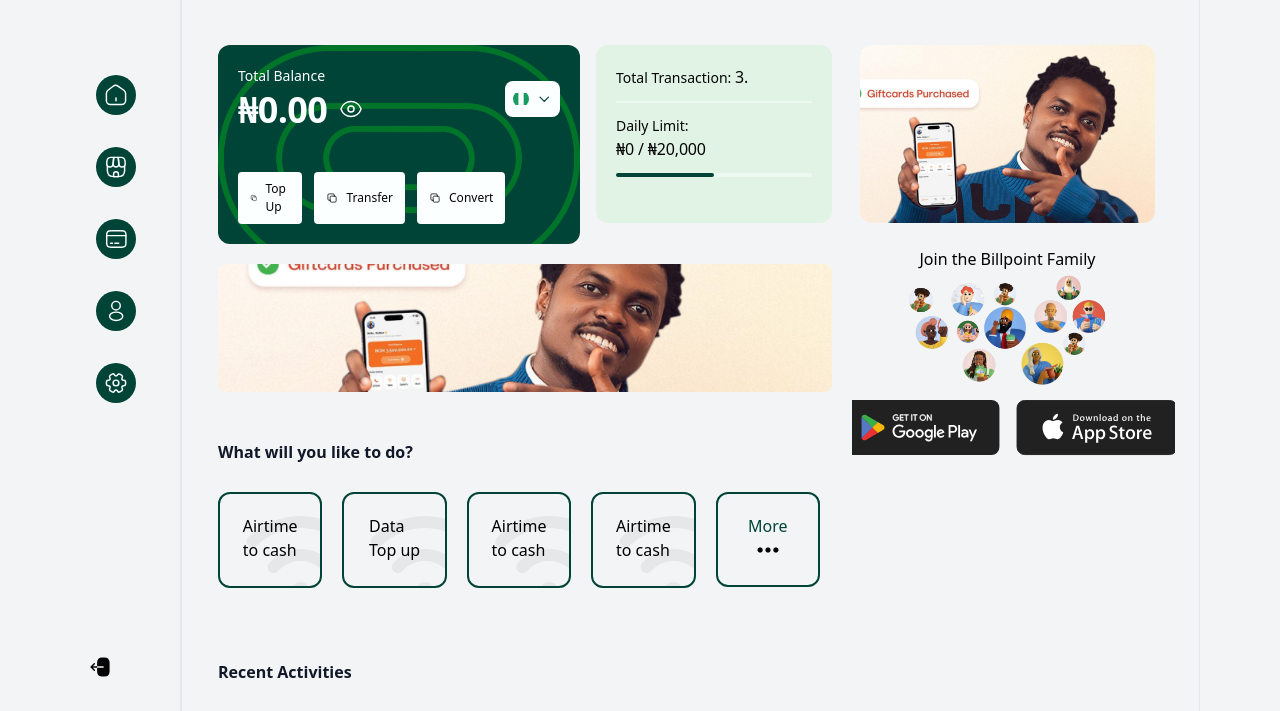
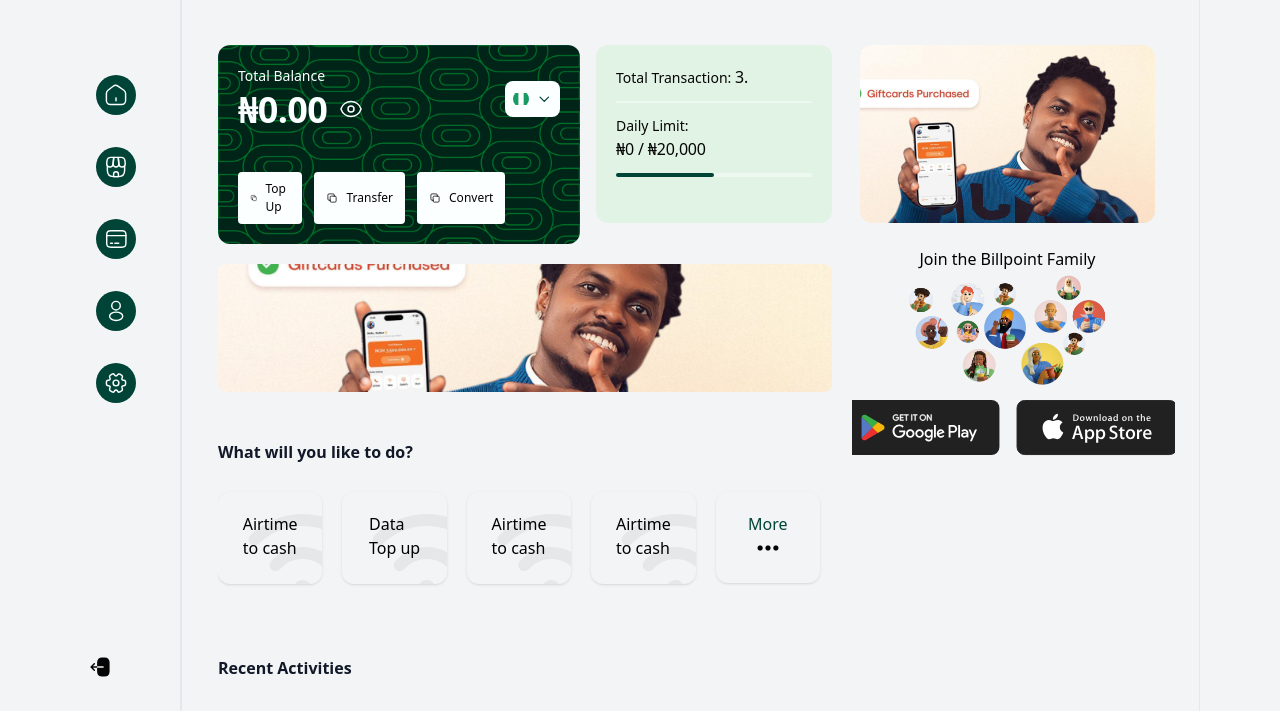
Before and after one commit to Rasheed124/gtech, a website: page user/index.html in a window 1280 px wide. Shown: the part 89-800 px from the top of the page. Drawn offline with nearby package versions, Linux system fonts and the light colour scheme.

Commit message:
changes upated

```diff
--- a/user/index.html
+++ b/user/index.html
@@ -27,20 +27,20 @@
     <title>User Dashboard - Home</title>
   </head>
   <body
-    class="bg-gray-100 dark:bg-gray-900 bg-no-repeat bg-center bg-blend-overlay w-full "
+    class="bg-gray-100 dark:bg-gray-900 bg-no-repeat bg-center bg-blend-overlay w-full"
   >
     <div class="w-full relative">
       <main
         class="h-screen max-w-screen-lg md:max-w-screen-xl lg:max-w-screen-2xl mx-auto xl:px-20 font-medium"
       >
-        <div class="w-full flex bg-gray-100 dark:bg-gray-900 ">
+        <div class="w-full flex bg-gray-100 dark:bg-gray-900">
           <!-- Side Desktop Menu  -->
           <header
             x-data="{ isCollapsed: true }"
             :class="isCollapsed ? 'md:max-w-[100px]' : 'md:max-w-[250px]'"
             x-init="$el.classList.remove('opacity-0', 'w-0')"
             x-cloak
-            class="fixed top-0 md:relative opacity-0 w-0 md:w-full md:opacity-100 transition-all duration-300  "
+            class="fixed top-0 md:relative opacity-0 w-0 md:w-full md:opacity-100 transition-all duration-300"
           >
             <div
               class="max-h-screen overflow-y-auto py-8 text-left h-screen w-full max-w-0 md:max-w-[250px]"
@@ -690,7 +690,7 @@
 
           <!-- Dashboard Area -->
           <div
-            class="w-full h-screen overflow-y-scroll lg:overflow-y-hidden px-3 md:px-6 md:border-x md:border-l-2 flex flex-col gap-4 py-8 dark:border-gray-700 bg-gray-100 dark:bg-gray-900 "
+            class="w-full h-screen overflow-y-scroll lg:overflow-y-hidden px-3 md:px-6 md:border-x md:border-l-2 flex flex-col gap-4 py-8 dark:border-gray-700 bg-gray-100 dark:bg-gray-900"
           >
             <!-- Front Page Header  -->
             <header class="flex justify-between w-full">
@@ -912,7 +912,7 @@
                             : `${this.currencies[this.currentCurrency]}****`;
                         },
                       }"
-                        class="min-w-[390px] md:min-w-full flex justify-between p-5 text-left text-white w-full bg-primary dark:bg-primary/75 rounded-xl col-span-6 bg-no-repeat bg-top bg-blend-overlay bg-cover bg-[url('../../images/dash-wallet-bg.png')]"
+                        class="min-w-[390px] md:min-w-full flex justify-between p-5 text-left text-white w-full bg-primary dark:bg-primary/75 rounded-xl col-span-6 bg-no-repeat bg-top bg-blend-overlay bg-cover bg-[url('../../images/dash-bg.png')]"
                       >
                         <!-- Left Side: Balance Area -->
                         <div x-cloak class="flex flex-col">
@@ -1148,7 +1148,7 @@
                       >
                         <a href="#">
                           <div
-                            class="relative p-5 pb-6 min-h-[50px] dark:bg-gray-800 dark:text-white flex items-center justify-center overflow-hidden text-primar border-2 border-primary duration-200 ease-linear bg-gray-100 hover:bg-primary-50 rounded-xl"
+                            class="relative p-5 pb-6 min-h-[50px] dark:bg-gray-800 dark:text-white flex items-center justify-center overflow-hidden text-primar shadow duration-200 ease-linear bg-gray-100 hover:bg-primary-50 rounded-xl"
                           >
                             <div>
                               <div class="font-medium lg:font-normal">
@@ -1166,7 +1166,7 @@
                         </a>
                         <a href="#">
                           <div
-                            class="relative p-5 pb-6 min-h-[50px] dark:bg-gray-800 dark:text-white flex items-center justify-center overflow-hidden text-primar border-2 border-primary duration-200 ease-linear bg-gray-100 hover:bg-primary-50 rounded-xl"
+                            class="relative p-5 pb-6 min-h-[50px] dark:bg-gray-800 dark:text-white flex items-center justify-center overflow-hidden text-primar shadow duration-200 ease-linear bg-gray-100 hover:bg-primary-50 rounded-xl"
                           >
                             <div>
                               <div class="font-medium lg:font-normal">
@@ -1185,7 +1185,7 @@
 
                         <a href="#">
                           <div
-                            class="relative p-5 pb-6 min-h-[50px] dark:bg-gray-800 dark:text-white flex items-center justify-center overflow-hidden text-primar border-2 border-primary duration-200 ease-linear bg-gray-100 hover:bg-primary-50 rounded-xl"
+                            class="relative p-5 pb-6 min-h-[50px] dark:bg-gray-800 dark:text-white flex items-center justify-center overflow-hidden text-primar shadow duration-200 ease-linear bg-gray-100 hover:bg-primary-50 rounded-xl"
                           >
                             <div>
                               <div class="font-medium lg:font-normal">
@@ -1203,7 +1203,7 @@
                         </a>
                         <a href="#">
                           <div
-                            class="relative p-5 pb-6 min-h-[50px] dark:bg-gray-800 dark:text-white flex items-center justify-center overflow-hidden text-primar border-2 border-primary duration-200 ease-linear bg-gray-100 hover:bg-primary-50 rounded-xl"
+                            class="relative p-5 pb-6 min-h-[50px] dark:bg-gray-800 dark:text-white flex items-center justify-center overflow-hidden text-primar shadow duration-200 ease-linear bg-gray-100 hover:bg-primary-50 rounded-xl"
                           >
                             <div>
                               <div class="font-medium lg:font-normal">
@@ -1223,7 +1223,7 @@
                         <!-- Button -->
                         <a href="#">
                           <div
-                            class="relative p-5 dark:bg-gray-800 dark:text-white flex items-center justify-center overflow-hidden text-primary duration-200 ease-linear bg-gray-100 hover:bg-primary-50 border-2 border-primary rounded-xl"
+                            class="relative p-5 dark:bg-gray-800 dark:text-white flex items-center justify-center overflow-hidden text-primary duration-200 ease-linear bg-gray-100 hover:bg-primary-50 shadow rounded-xl"
                           >
                             <div
                               class="flex flex-col justify-center items-center"
@@ -1259,7 +1259,7 @@
                         <div class="flex pl-3 lg:pl-5 gap-2 lg:gap-5">
                           <div class="flex relative">
                             <span
-                              class="absolute right-6 flex items-center justify-center rounded-full h-10 p-2 w-10 bg-lightgreen/80 text-white"
+                              class="absolute right-6 flex items-center justify-center rounded-full h-10 p-2 w-10 bg-lightgreen/50 text-white"
                             >
                               <svg
                                 xmlns="http://www.w3.org/2000/svg"
@@ -1547,8 +1547,6 @@
       </main>
     </div>
 
-
-
     <script src="../js/vendors/jquery.min.js"></script>
     <script src="../js/vendors/owl.carousel.js"></script>
     <script src="../js/users.js"></script>
```
Also changed, not shown: css/user/output.css.
